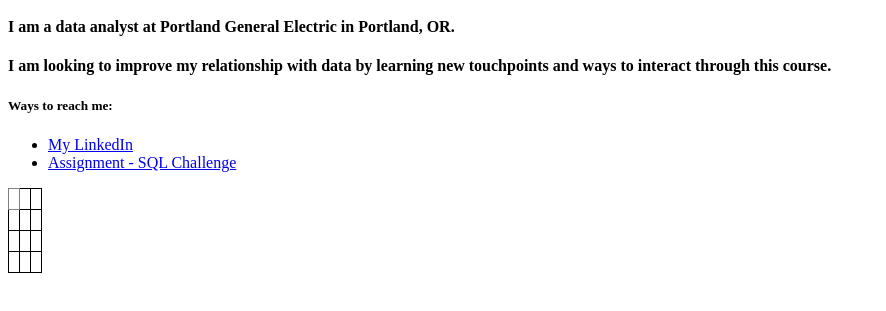
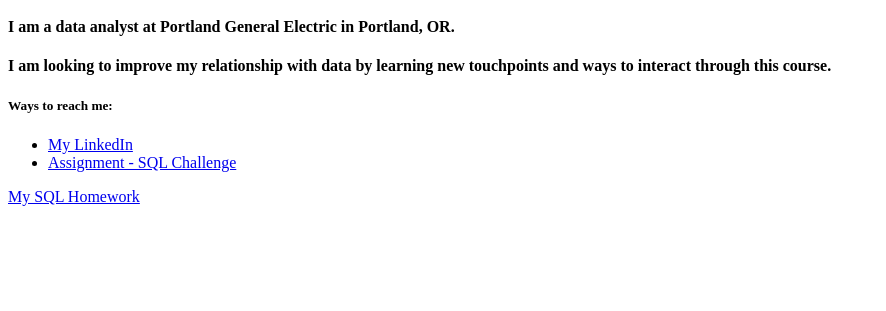
Before and after one commit to bandrewv/bandrewv.github.io, a plain HTML site: page index.html in a window 1280 px wide. Shown: the part 105-416 px from the top of the page, without its empty margins (0-886 px from the left). Drawn offline with Linux system fonts and the light colour scheme.

Commit message:
Added SQL homework link.

```diff
--- a/index.html
+++ b/index.html
@@ -25,41 +25,7 @@
         <li><a href="https://github.com/bandrewv/sql-challenge" target="_blank">Assignment - SQL Challenge</a></li>
       </ul>
     </nav>
-    <style type="text/css">
-      .tg  {border-collapse:collapse;border-spacing:0;}
-      .tg td{border-color:black;border-style:solid;border-width:1px;font-family:Arial, sans-serif;font-size:14px;
-        overflow:hidden;padding:10px 5px;word-break:normal;}
-      .tg th{border-color:black;border-style:solid;border-width:1px;font-family:Arial, sans-serif;font-size:14px;
-        font-weight:normal;overflow:hidden;padding:10px 5px;word-break:normal;}
-      .tg .tg-0pky{border-color:inherit;text-align:left;vertical-align:top}
-      .tg .tg-0lax{text-align:left;vertical-align:top}
-      </style>
-      <table class="tg">
-      <thead>
-        <tr>
-          <th class="tg-0pky"></th>
-          <th class="tg-0lax"></th>
-          <th class="tg-0lax"></th>
-        </tr>
-      </thead>
-      <tbody>
-        <tr>
-          <td class="tg-0lax"></td>
-          <td class="tg-0lax"></td>
-          <td class="tg-0lax"></td>
-        </tr>
-        <tr>
-          <td class="tg-0lax"></td>
-          <td class="tg-0lax"></td>
-          <td class="tg-0lax"></td>
-        </tr>
-        <tr>
-          <td class="tg-0lax"></td>
-          <td class="tg-0lax"></td>
-          <td class="tg-0lax"></td>
-        </tr>
-      </tbody>
-      </table>
+   <a href="https://bandrewv.github.io/sql-challenge/">My SQL Homework</a>
   </body>
   </header>
 </body>
```
